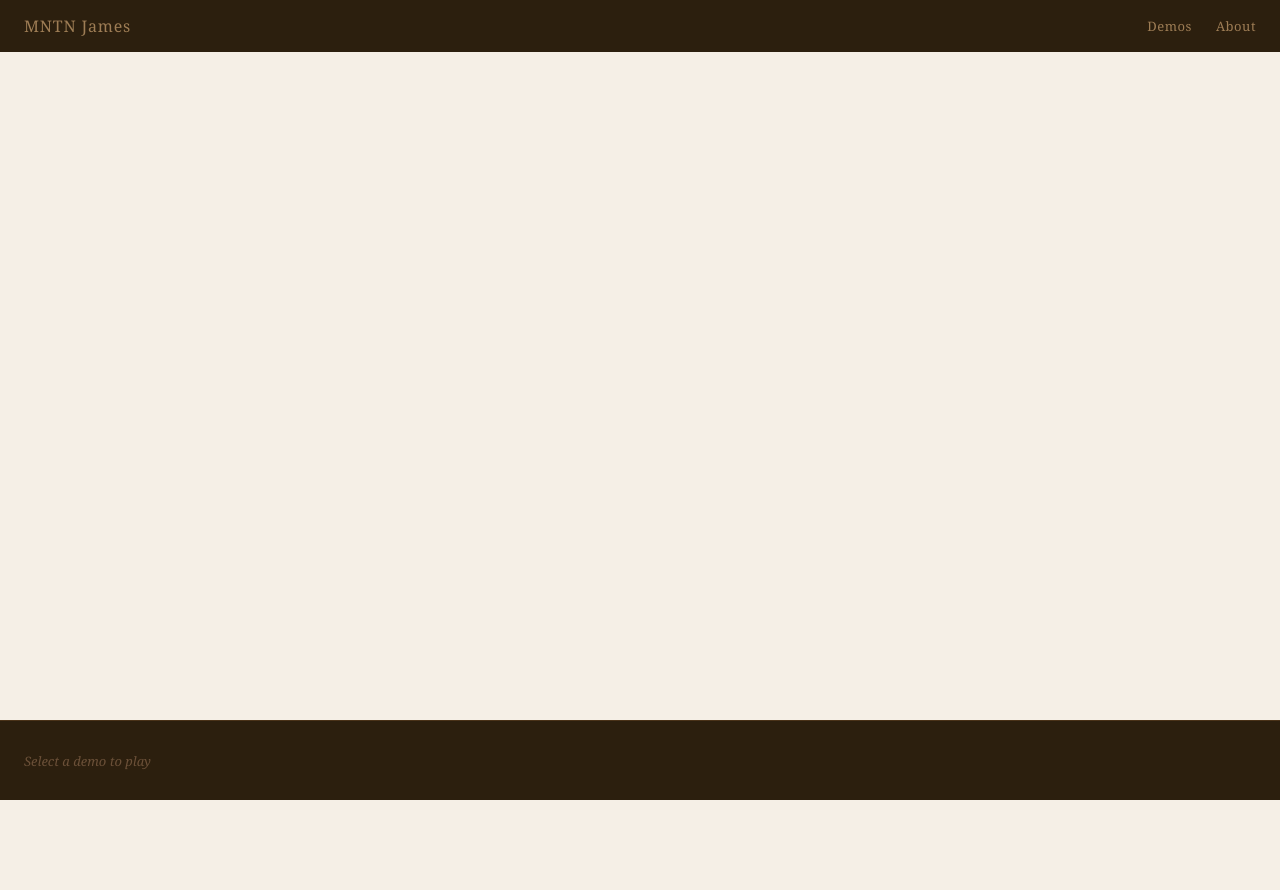
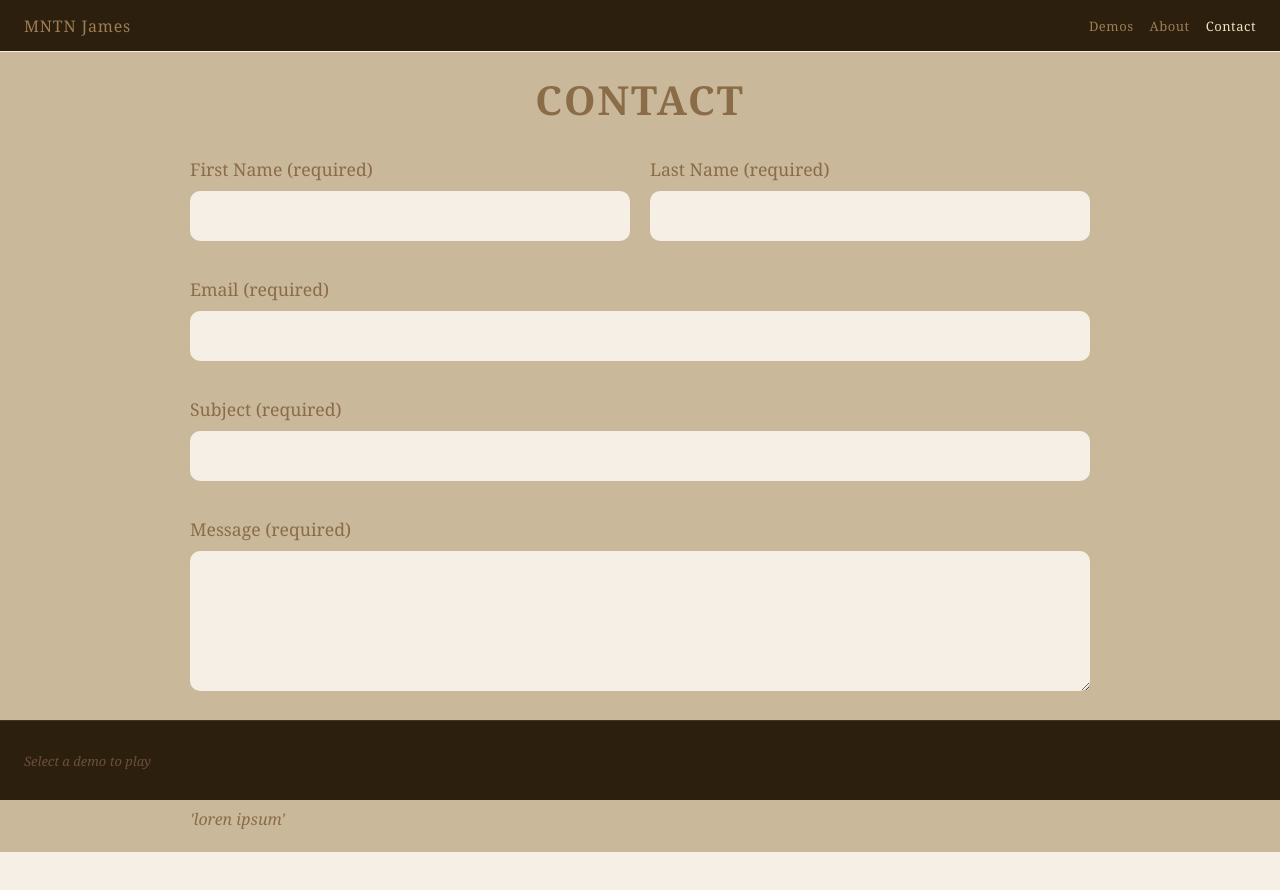
Before and after one commit to topmiljm/mntnjames-music, a React (Vite) app: page /contact in a window 1280 px wide. Shown: the top 890 px of the page. Before the commit the page ends 800 px from the top, so only its background shows below. Built offline with nearby package versions, Linux system fonts and the light colour scheme.

Commit message:
contact page

```diff
--- a/src/App.css
+++ b/src/App.css
@@ -74,6 +74,7 @@ button {
   position: sticky;
   top: 0;
   z-index: 100;
+  border-bottom: 1px solid var(--bg-cream);
 }
 
 .navbar-logo {
@@ -94,7 +95,7 @@ button {
 
 .navbar-links {
   display: flex;
-  gap: 1.5rem;
+  gap: 1rem;
 }
 
 .navbar-link {
@@ -668,3 +669,124 @@ button {
   line-height: 1.8;
   color: #4a3218;
 }
+
+/* =====================
+   Contact Page
+   ===================== */
+
+.contact-page {
+  min-height: 100vh;
+  background: var(--border);
+  color: var(--text-muted);
+  padding: 20px 20px;
+}
+
+.contact-container {
+  max-width: 900px;
+  margin: 0 auto;
+}
+
+.contact-title {
+  text-align: center;
+  font-size: 2.5rem;
+  font-weight: 700;
+  margin-bottom: 20px;
+  letter-spacing: 2px;
+  color: var(--text-muted);
+}
+
+/* .contact-page-img-wrapper {
+  background-image: linear-gradient(5deg,
+      var(--bg-cream),
+      var(--bg-dark-mid),
+      var(--bg-card-hover),
+      green);
+  margin-bottom: 30px;
+}
+
+.contact-page-img {
+  width: 20%;
+  display: flex;
+  margin: 0.25px auto 10px;
+  border-radius: 20px;
+}
+
+@media (min-width: 768px) {
+  .contact-page-img {
+    width: 10%;
+  }
+} */
+
+.contact-form {
+  display: flex;
+  flex-direction: column;
+  gap: 36px;
+  margin-top: 30px;
+}
+
+.name-row {
+  display: grid;
+  grid-template-columns: 1fr 1fr;
+  gap: 20px;
+}
+
+.field-group {
+  display: flex;
+  flex-direction: column;
+}
+
+.field-group span {
+  margin-bottom: 10px;
+  font-size: 1.1rem;
+}
+
+.field-group input,
+.field-group textarea {
+  width: 100%;
+  border: none;
+  background: var(--bg-cream);
+  color: var(--bg-dark);
+  font-size: 1rem;
+  padding: 16px;
+  box-sizing: border-box;
+  border-radius: 10px;
+}
+
+.field-group input:hover,
+.field-group textarea:hover {
+  background-color: var(--text-muted);
+}
+
+.field-group textarea {
+  resize: vertical;
+  min-height: 140px;
+}
+
+.contact-submit {
+  width: 160px;
+  height: 50px;
+  margin: 10px auto 20px;
+  border: none;
+  background: var(--accent);
+  color: var(--text-light);
+  font-size: 1.5rem;
+  cursor: pointer;
+  transition: opacity 0.2s ease;
+  border-radius: 30px;
+}
+
+.contact-submit:hover {
+  opacity: 0.85;
+  transform: translateY(-1px)
+}
+
+@media (max-width: 768px) {
+  .name-row {
+    grid-template-columns: 1fr;
+  }
+
+  .contact-title {
+    font-size: 2.2rem;
+    margin-bottom: 20px;
+  }
+}
--- a/src/App.jsx
+++ b/src/App.jsx
@@ -7,6 +7,7 @@ import HomePage from './pages/HomePage';
 import DemosPage from './pages/DemosPage';
 import AlbumPage from './pages/AlbumPage';
 import AboutPage from './pages/AboutPage';
+import ContactPage from './pages/ContactPage';
 
 export default function App() {
   const player = usePlayer();
@@ -21,6 +22,8 @@ export default function App() {
           <Route path="/demos" element={<DemosPage player={player} />} />
           <Route path="/demos/:slug" element={<AlbumPage player={player} />} />
           <Route path="/about" element={<AboutPage />} />
+          <Route path="/contact" element={<ContactPage />} />
+
         </Routes>
       </main>
 
--- a/src/components/HeroHeader.jsx
+++ b/src/components/HeroHeader.jsx
@@ -12,7 +12,7 @@ export default function HeroHeader({ onBrowse }) {
             src="/images/mntn-peak.jpg">
           </img>
         </h1>
-        <p className="hero-subtitle">Original Demos &nbsp;·&nbsp; Stream &amp; Listen</p>
+        <p className="hero-subtitle">Songwriter &nbsp;·&nbsp; Los Angeles, CA</p>
         <button className="hero-btn" onClick={onBrowse}>
           Browse Demos
         </button>
--- a/src/components/Navbar.jsx
+++ b/src/components/Navbar.jsx
@@ -3,6 +3,7 @@ import { NavLink } from 'react-router-dom';
 const navItems = [
   { label: 'Demos', to: '/demos' },
   { label: 'About', to: '/about' },
+  { label: 'Contact', to: '/contact' },
 ];
 
 export default function Navbar() {
--- a/src/data/tracks.js
+++ b/src/data/tracks.js
@@ -41,14 +41,14 @@ export const albums = [
     color: '#3b5e3a',
     coverArt: '/images/elk demos artwork-2.png'
   },
-  {
-    id: 5,
-    slug: "elk-demos",
-    title: 'Eagle Demos',
-    year: 2027,
-    color: '#3b5e3a',
-    coverArt: '/images/eagle demos artwork-1.png'
-  },
+  // {
+  //   id: 5,
+  //   slug: "eagle-demos",
+  //   title: 'Eagle Demos',
+  //   year: 2027,
+  //   color: '#3b5e3a',
+  //   coverArt: '/images/eagle demos artwork-1.png'
+  // },
 ];
 
 export const tracks = [
@@ -61,7 +61,6 @@ export const tracks = [
     durationSecs: 169,
     color: '#7c4e2a',
     src: `https://res.cloudinary.com/${CLOUD}/video/upload/q_auto/f_auto/v1781623529/01.Watch_Me_Walk_Out_1_deptg2.wav`,
-    // src: '/demos/bear demos/01.Watch Me Walk Out_1.wav',
   },
   {
     id: 2,
@@ -71,8 +70,7 @@ export const tracks = [
     duration: '3:05',
     durationSecs: 185,
     color: '#3b5e3a',
-    // src: `https://res.cloudinary.com/${CLOUD}/video/upload/q_auto/f_auto/v1781624067/02.Everything_Has_Gone_And_Changed2_szhhel.wav`,
-    src: '/demos/bear demos/02.Everything Has Gone And Changed2.wav',
+    src: `https://res.cloudinary.com/${CLOUD}/video/upload/q_auto/f_auto/v1781624067/02.Everything_Has_Gone_And_Changed2_szhhel.wav`,
   },
   {
     id: 3,
@@ -106,14 +104,13 @@ export const tracks = [
   },
 
   {
-    id: 20,
+    id: 40,
     title: 'Let The Night Erupt',
     album: 'Ram Demos',
     albumId: 3,
     duration: '2:57',
     durationSecs: 177,
     color: 'orange ',
-    // src: `https://res.cloudinary.com/${CLOUD}/video/upload/q_auto/f_auto/v1781624829/1.let_the_night_erupt_jw9kjy.wav`,
-    src: '/demos/ram demos/1.let the night erupt.wav',
+    src: `https://res.cloudinary.com/${CLOUD}/video/upload/q_auto/f_auto/v1781624829/1.let_the_night_erupt_jw9kjy.wav`,
   },
 ];
--- a/src/pages/AboutPage.jsx
+++ b/src/pages/AboutPage.jsx
@@ -2,7 +2,7 @@ export default function AboutPage() {
   return (
     <>
       <div className="about-page-img-wrapper">
-        <img className="about-page-img" src="/images/about-header-1.jpg" alt="" />
+        <img className="about-page-img" src="/images/about-header-2.jpg" alt="" />
       </div>
 
       <div className="page-content--narrow">
--- /dev/null
+++ b/src/pages/ContactPage.jsx
@@ -0,0 +1,54 @@
+export default function ContactPage() {
+    return (
+        <div className="contact-page">
+            <div className="contact-container">
+                <h1 className="contact-title">CONTACT</h1>
+
+                {/* <div className="contact-page-img-wrapper">
+                    <img className="contact-page-img" src="/images/mntn-peak.jpg" alt="" />
+                </div> */}
+
+                <form className="contact-form">
+                    <div className="form-section">
+
+                        <div className="name-row">
+                            <div className="field-group">
+                                <span>First Name (required)</span>
+                                <input type="text" maxLength={50}required />
+                            </div>
+
+                            <div className="field-group">
+                                <span>Last Name (required)</span>
+                                <input type="text" maxLength={50} required />
+                            </div>
+                        </div>
+                    </div>
+
+                    <div className="field-group">
+                        <span>Email (required)</span>
+                        <input type="email" maxLength={50} required />
+                    </div>
+
+                    <div className="field-group">
+                        <span>Subject (required)</span>
+                        <input type="text" maxLength={125} required />
+                    </div>
+
+                    <div className="field-group">
+                        <span>Message (required)</span>
+                        <textarea rows="6" required />
+                    </div>
+
+                    <button type="submit" className="contact-submit">
+                        Submit
+                    </button>
+                </form>
+
+                <div className="section-divider" />
+                <p className="shows-text">
+                    <i>'loren ipsum'</i>
+                </p>
+            </div>
+        </div>
+    );
+}
--- a/src/pages/HomePage.jsx
+++ b/src/pages/HomePage.jsx
@@ -19,7 +19,7 @@ export default function HomePage({ player }) {
 
       <div className="page-content">
         <div className="section-label">
-          Latest — {latestAlbum.title}
+          Latest — {latestAlbum.title} &nbsp;·&nbsp; {latestAlbum.year}
           <div className="section-divider" />
         </div>
 
```
Also changed, not shown: public/images/about-header-2.jpg.
